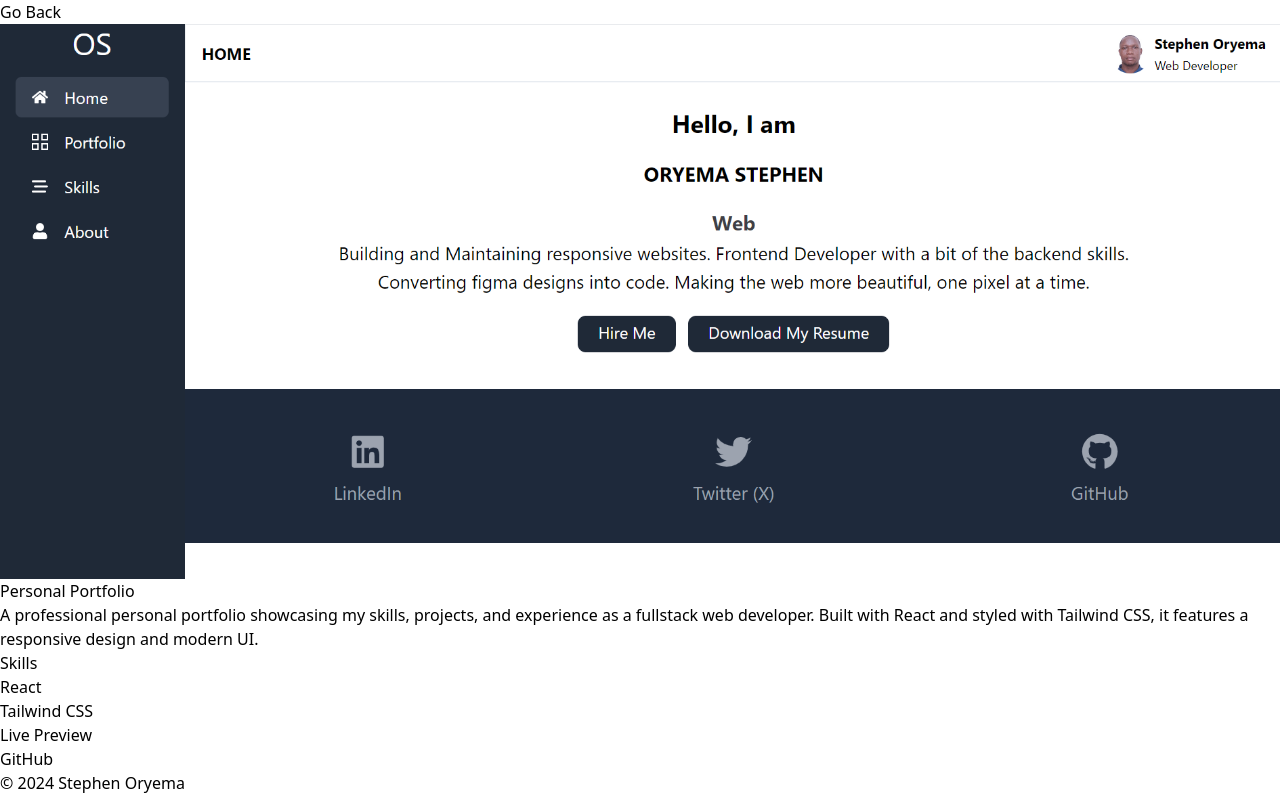
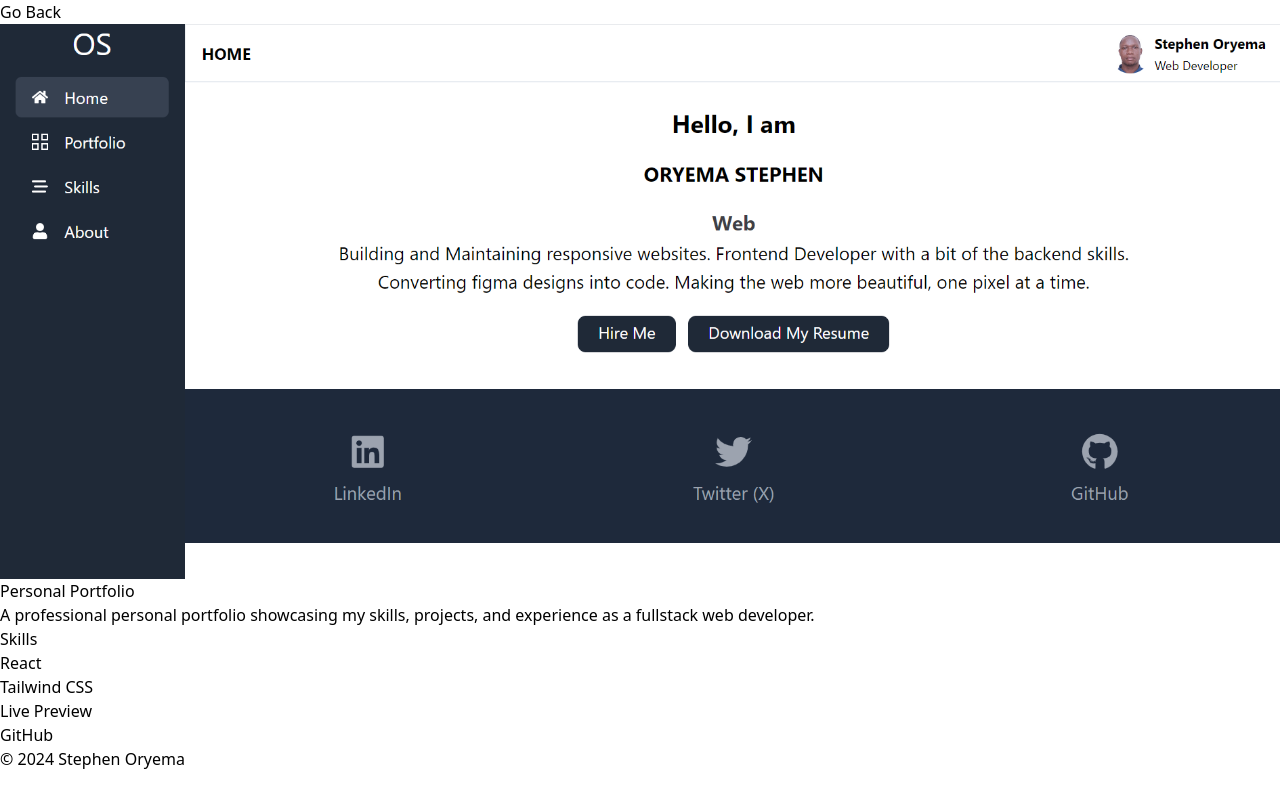
Before and after one commit to OryemaStephen/Oryemasteph, a React (Vite) app: page /portfolio/projects/1 in a window 1280 px wide. Shown: the part 588-1383 px from the top of the page. After the commit the page ends 1359 px from the top, so only its background shows below. Built offline with nearby package versions, Linux system fonts and the light colour scheme.

Commit message:
Updated portfolio description

```diff
--- a/src/contexts/ProjectContext.jsx
+++ b/src/contexts/ProjectContext.jsx
@@ -13,7 +13,7 @@ export const ProjectProvider = ({ children }) => {
       live: 'https://oryemasteve.netlify.app/',
       github: 'https://github.com/OryemaStephen/Oryemasteph',
       title: "Personal Portfolio",
-      paragraph: "A professional personal portfolio showcasing my skills, projects, and experience as a fullstack web developer. Built with React and styled with Tailwind CSS, it features a responsive design and modern UI.",
+      paragraph: "A professional personal portfolio showcasing my skills, projects, and experience as a fullstack web developer.",
       skills: ['React', 'Tailwind CSS']
     },
     {
```
